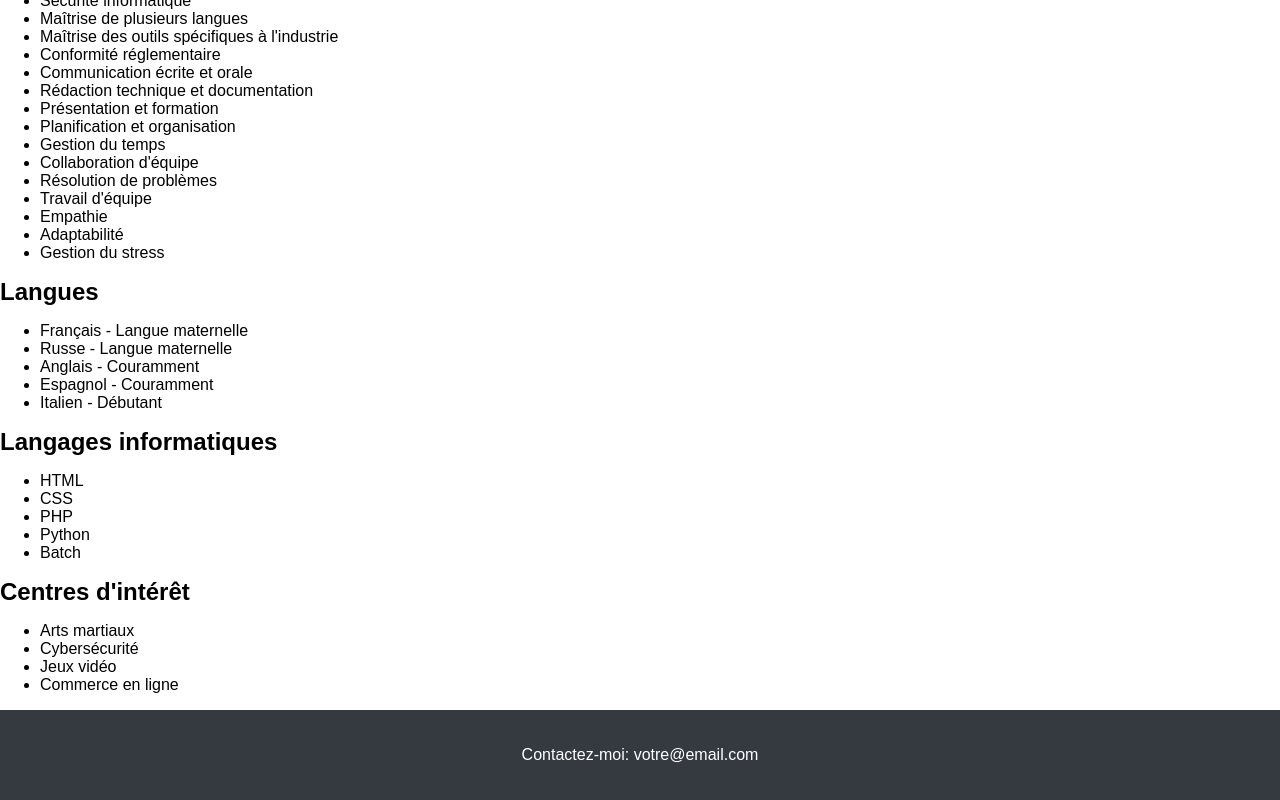
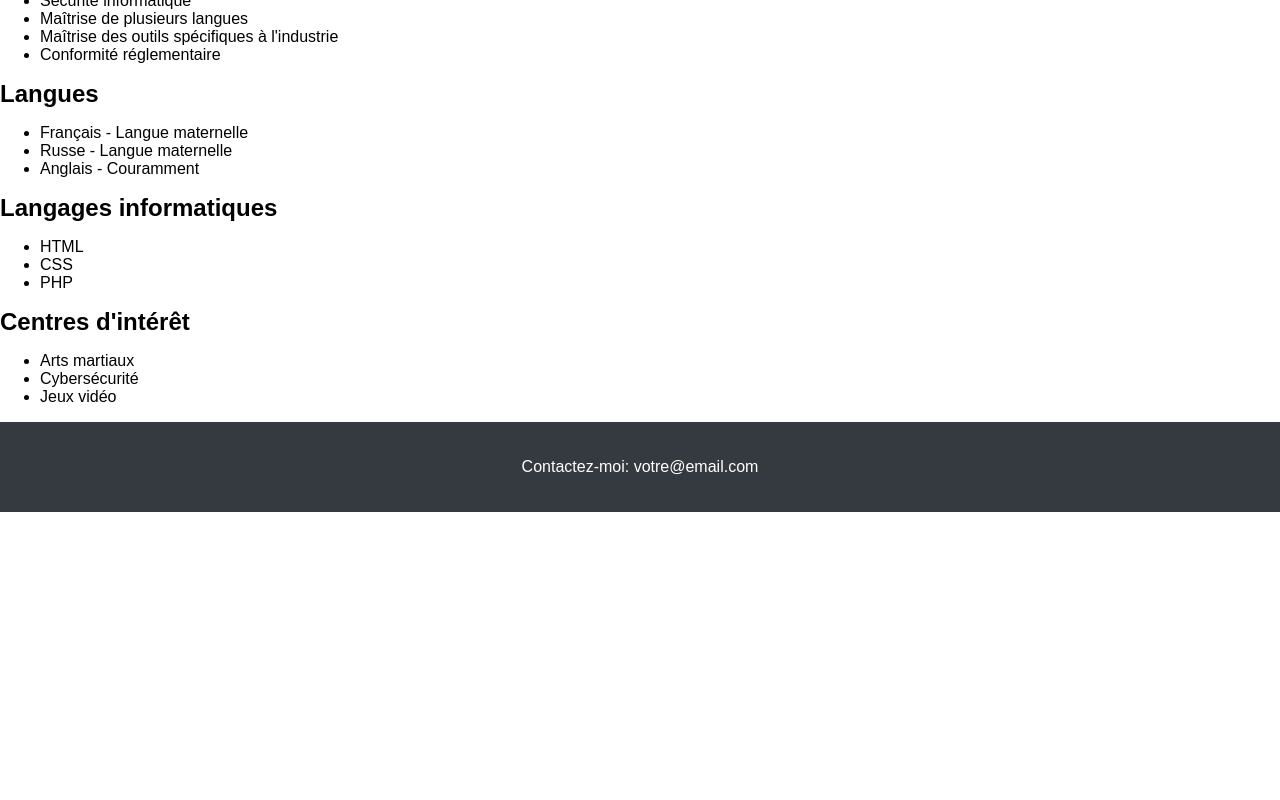
Before and after one commit to Tobias-Gicquel/site_efrei, a plain HTML site: page htmlAntoin.html in a window 1280 px wide. Shown: the part 353-1153 px from the top of the page. After the commit the page ends 865 px from the top, so only its background shows below. Drawn offline with Linux system fonts and the light colour scheme.

Commit message:
Update htmlAntoin.html
html antoine 2

```diff
--- a/htmlAntoin.html
+++ b/htmlAntoin.html
@@ -8,68 +8,56 @@
 </head>
 <body>
 
-    <header>
+    <header class="topnav">
         <h1>Antoine Lacombe</h1>
         <p>1X Rue Tixxxxx | 0650XXXXXX | antoine.lxxxxxx@xxxxx.nxx</p>
     </header>
 
-    <section>
+    <section class="section">
         <h2>Niveau d'études</h2>
         <p><strong>Bachelor Cybersécurité & Ethical Hacking</strong> - EFREI Paris | Depuis 2022</p>
     </section>
 
-    <section>
+    <section class="section">
         <h2>Compétences</h2>
-        <ul>
+        <ul class="ul-skills">
             <li>Administration système</li>
             <li>Support technique</li>
             <li>Sécurité informatique</li>
             <li>Maîtrise de plusieurs langues</li>
             <li>Maîtrise des outils spécifiques à l'industrie</li>
             <li>Conformité réglementaire</li>
-            <li>Communication écrite et orale</li>
-            <li>Rédaction technique et documentation</li>
-            <li>Présentation et formation</li>
-            <li>Planification et organisation</li>
-            <li>Gestion du temps</li>
-            <li>Collaboration d'équipe</li>
-            <li>Résolution de problèmes</li>
-            <li>Travail d'équipe</li>
-            <li>Empathie</li>
-            <li>Adaptabilité</li>
-            <li>Gestion du stress</li>
+            <!-- ... Autres compétences -->
         </ul>
     </section>
 
-    <section>
+    <section class="section">
         <h2>Langues</h2>
-        <ul>
+        <ul class="ul-languages">
             <li>Français - Langue maternelle</li>
             <li>Russe - Langue maternelle</li>
             <li>Anglais - Couramment</li>
-            <li>Espagnol - Couramment</li>
-            <li>Italien - Débutant</li>
+            <!-- ... Autres langues -->
         </ul>
     </section>
 
-    <section>
+    <section class="section">
         <h2>Langages informatiques</h2>
-        <ul>
+        <ul class="ul-programming-languages">
             <li>HTML</li>
             <li>CSS</li>
             <li>PHP</li>
-            <li>Python</li>
-            <li>Batch</li>
+            <!-- ... Autres langages -->
         </ul>
     </section>
 
-    <section>
+    <section class="section">
         <h2>Centres d'intérêt</h2>
-        <ul>
+        <ul class="ul-interests">
             <li>Arts martiaux</li>
             <li>Cybersécurité</li>
             <li>Jeux vidéo</li>
-            <li>Commerce en ligne</li>
+            <!-- ... Autres centres d'intérêt -->
         </ul>
     </section>
 
```
